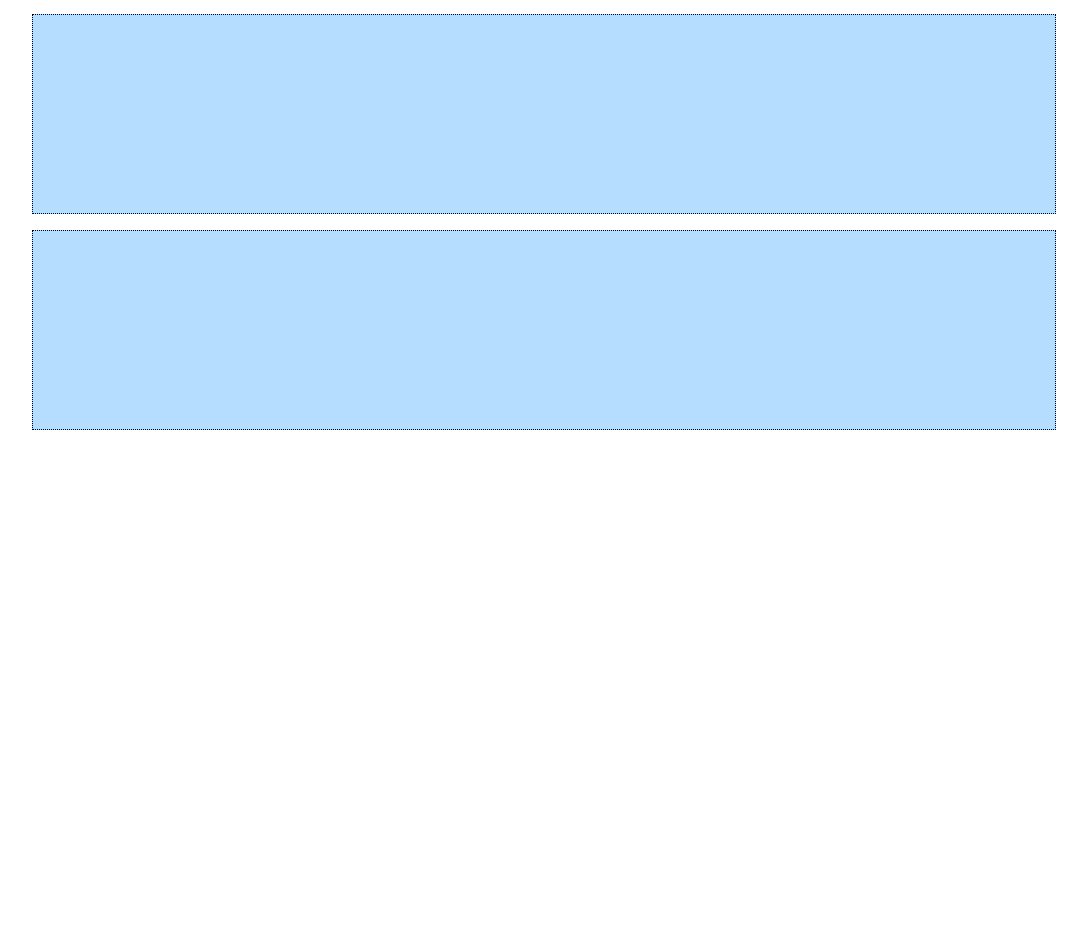
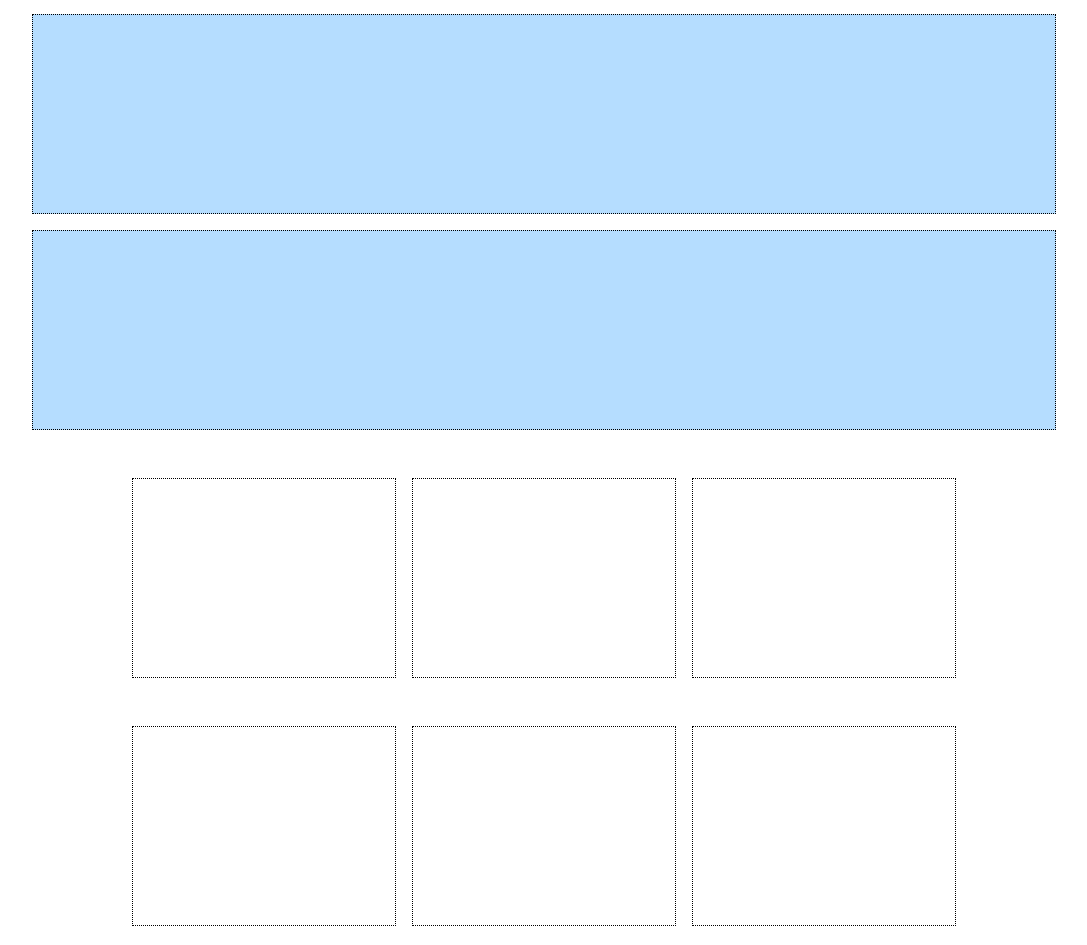
Before and after one commit to lucaruboni/htmlcss-responsive-layout, a plain HTML site: page index.html in a window 1280 px wide. Shown: the part 1412-2357 px from the top of the page, without its empty margins (96-1183 px from the left). Before the commit the page ends 1858 px from the top, so only its background shows below. Drawn offline with Linux system fonts and the light colour scheme.

Commit message:
[add] benefits structure

```diff
--- a/assets/css/style.css
+++ b/assets/css/style.css
@@ -128,6 +128,14 @@
 
 /* #endregion partner */
 
+/* #region benefits */
+
+.benefits{
+    margin: 2rem 0;
+}
+
+
+/* #endregion benefits */
 
 
 
@@ -174,6 +182,7 @@
     }
 
     .col_md_3{
+
         width: calc(100% / 12 *3);
 
     }
--- a/index.html
+++ b/index.html
@@ -110,7 +110,30 @@
 
                                 <!-- BENEFITS -->
 
+            <section class="benefits">
+                <div class="container">
+                    <div class="row">
+                        <div class="col_12 col_md_3">
 
+                        </div>
+                        <div class="col_12 col_md_3">
+
+                        </div>
+                        <div class="col_12 col_md_3">
+
+                        </div>
+                        <div class="col_12 col_md_3">
+
+                        </div>
+                        <div class="col_12 col_md_3">
+
+                        </div>
+                        <div class="col_12 col_md_3">
+
+                        </div>
+                    </div>
+                </div>
+            </section>
 
                                 <!-- /BENEFITS -->
 
```
